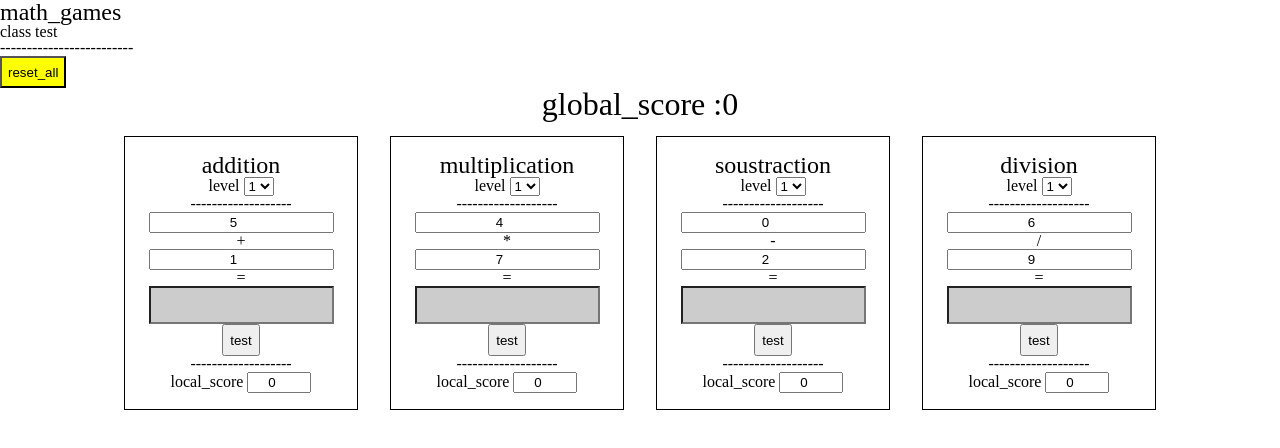
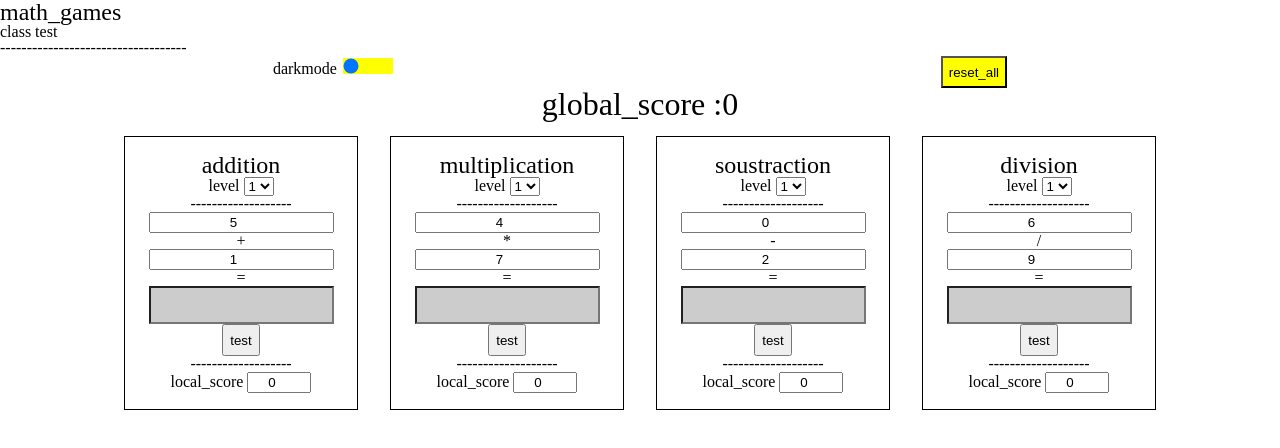
Before and after one commit to patrickletourneux/jeux_math, a plain HTML site: page index.html in a window 1280 px wide. Both pictures are taken after a click on the button "reset_all". Drawn offline with Linux system fonts and the light colour scheme.

Commit message:
add darkmode

```diff
--- a/index.html
+++ b/index.html
@@ -1,5 +1,6 @@
 <!DOCTYPE html>
 <html lang="en">
+
 <head>
     <meta charset="UTF-8">
     <meta http-equiv="X-UA-Compatible" content="IE=edge">
@@ -8,15 +9,23 @@
     <link rel="stylesheet" href="jeu_math.css">
     <title>math_games</title>
 </head>
+
 <body>
     <header>
         <h1>math_games</h1>
         <h2>class test</h2>
+        <div>-----------------------------------</div>
     </header>
-<div>-------------------------</div>
     <main>
+        <div class="headmanagement">
+            <div>
+                darkmode
+                <input type="range" min="1" max="2" value="1" class="slider" id="myDarkMode">
+            </div>
+            <button id="reset_all">reset_all</button>
+        </div>
 
-        <button id="reset_all">reset_all</button>
+
 
         <div class="global_score">
             <p>global_score : </p>
@@ -30,4 +39,5 @@
     <footer></footer>
 </body>
 <script src="jeu_math.js"></script>
+
 </html>
--- a/jeu_math.css
+++ b/jeu_math.css
@@ -1,6 +1,5 @@
 #container_operations{
     display: flex;
-    /* flex-direction: column; */
     align-items: center;
     justify-content: center;
     flex-wrap: wrap;
@@ -16,6 +15,9 @@
     padding: 1rem;
     margin: 1rem;
     width: 200px;
+}
+.container_operation.darkMode {
+    border: 1px white solid;
 }
 
 .operatorP, .operatorEgal{
@@ -46,3 +48,20 @@ h1{
 button{
     height: 2rem;
 }
+
+.headmanagement{
+    display: flex;
+    justify-content: space-around;
+}
+
+#myDarkMode{
+    -webkit-appearance: none;  /* Override default CSS styles */
+    appearance: none;
+    width: 50px;
+    background-color: yellow;
+}
+
+.darkMode{
+    color: white;
+    background-color: black;
+}
--- a/jeu_math.js
+++ b/jeu_math.js
@@ -41,16 +41,6 @@ class Operation {
             selectLevel.appendChild(option);
         }
 
-        // const inputLevel = document.createElement('input');
-        // inputLevel.type = 'number';
-        // inputLevel.id = 'level';
-        // inputLevel.name = 'level';
-        // inputLevel.min = 1;
-        // inputLevel.max = 3;
-        // inputLevel.value = 1;
-        // inputLevel.classList.add(this.name);
-        // inputLevel.classList.add('level');
-        // inputLevel.classList.add('input');
         divContainerLevels.appendChild(selectLevel);
         divContainer.appendChild(divContainerLevels);
 
@@ -234,4 +224,25 @@ document.getElementById('reset_all')
         begin();
         Operation.scoreOperations = 0;
         document.getElementById('global_score').textContent = 0;
+        document.getElementById('myDarkMode').value = 1;
+        document.querySelector('body')
+            .classList.remove('darkMode');
+        const operations = document.querySelectorAll('.container_operation')
+        for (let item of operations) {
+            item.classList.remove('darkMode');
+        }
+
+
+
+    });
+document.getElementById('myDarkMode')
+    .addEventListener('change', (event) => {
+        console.log('darkmode change', event.target.value)
+        document.querySelector('body')
+            .classList.toggle('darkMode');
+        const operations = document.querySelectorAll('.container_operation')
+        for (let item of operations) {
+            item.classList.toggle('darkMode');
+        }
+
     })
```
